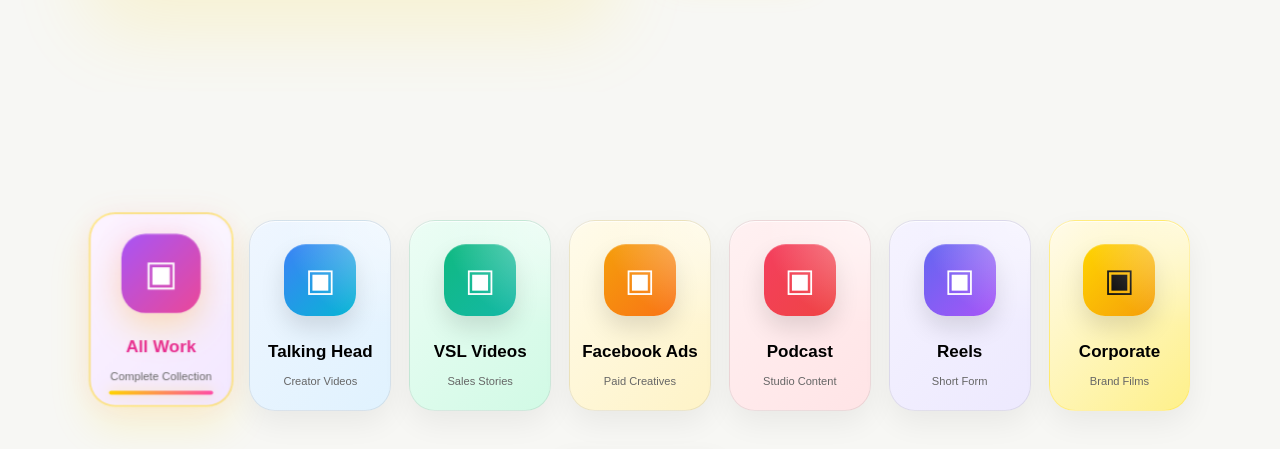
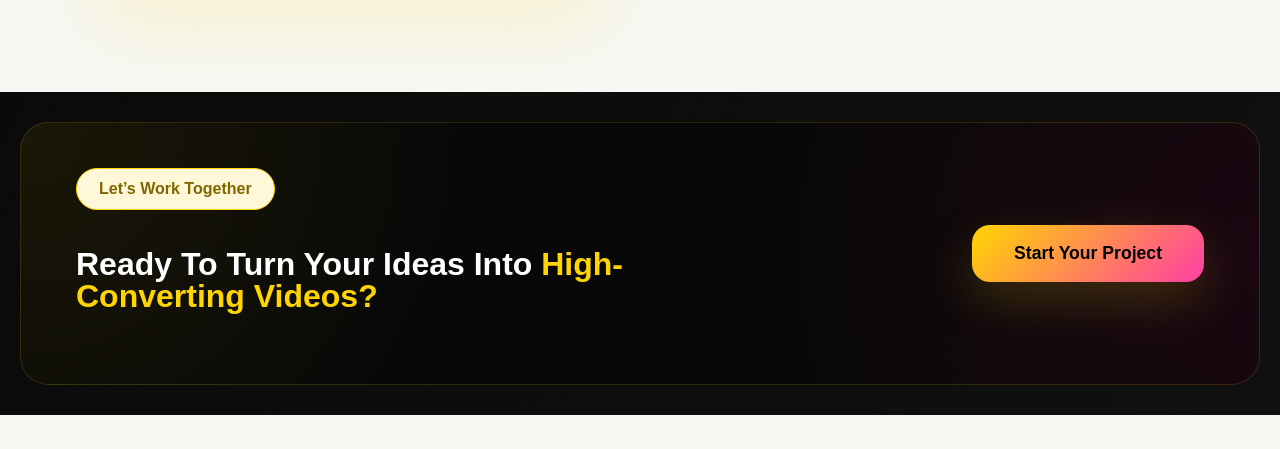
Before and after one commit to shahzaibkhatri918-stack/Shahzaib-Freelance, a Next.js app: page /portfolio in a window 1280 px wide. Shown: the part 1228-1677 px from the top of the page. Built offline with nearby package versions, Linux system fonts and the light colour scheme.

Commit message:
Update page.tsx

```diff
--- a/app/portfolio/page.tsx
+++ b/app/portfolio/page.tsx
@@ -97,6 +97,25 @@ export default function PortfolioPage() {
         Book Project
       </a>
     </div>
+  </div>
+</section>
+        {/* CTA SECTION */}
+<section className="ctaBanner fade-up">
+  <div className="ctaBannerContent">
+
+    <div className="ctaText">
+      <span className="pill">Let’s Work Together</span>
+
+      <h2>
+        Ready To Turn Your Ideas Into{" "}
+        <span className="yellow">High-Converting Videos?</span>
+      </h2>
+    </div>
+
+    <a href="#project-form" className="ctaBigBtn">
+      Start Your Project
+    </a>
+
   </div>
 </section>
         <section className="section fade-up">
```
